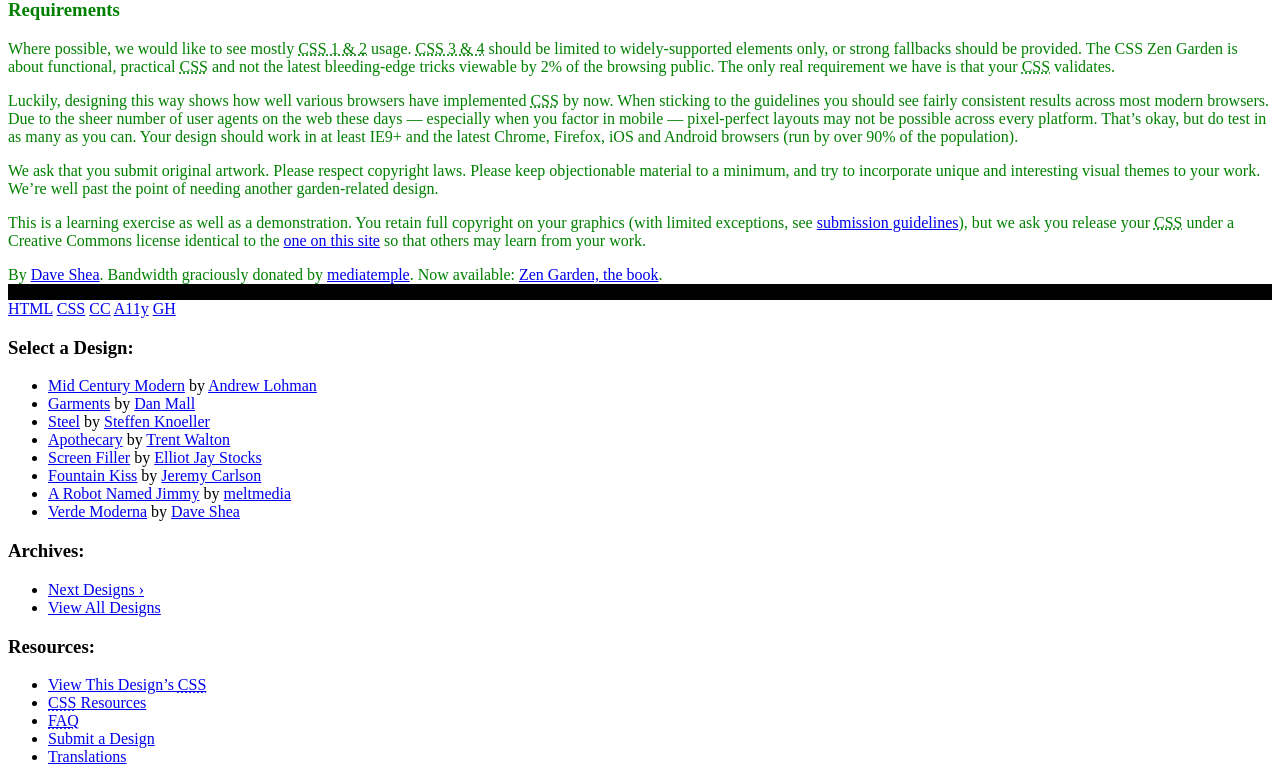
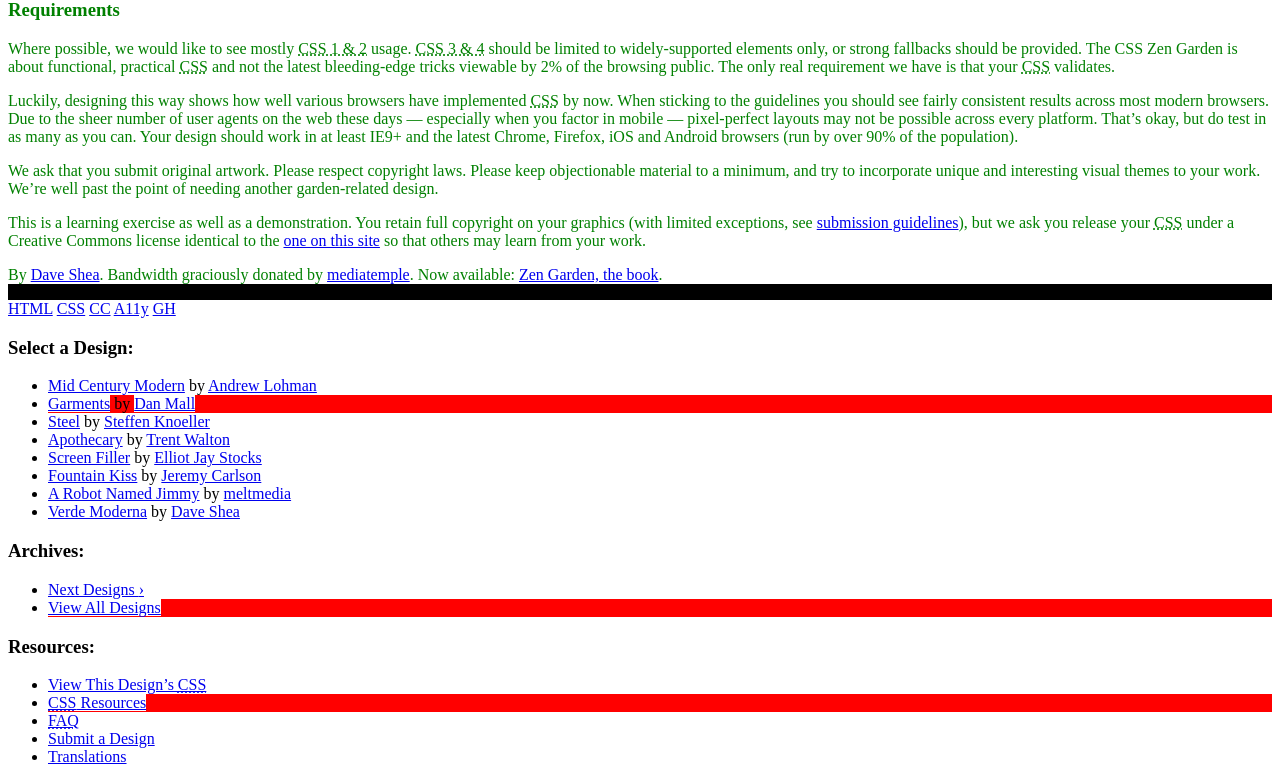
Before and after one commit to pondit/FTFL01-ITS-Laravel, a PHP site: page / in a window 1280 px wide. Shown: the part 791-1573 px from the top of the page. Run offline with PHP 8.4, Linux system fonts and the light colour scheme.

Commit message:
all the li elements selected that are second child of their parents

```diff
--- a/ITS_2014000057_Towfiqur_Rahman/day06/02_csszengarden/css/selector_examples.css
+++ b/ITS_2014000057_Towfiqur_Rahman/day06/02_csszengarden/css/selector_examples.css
@@ -15,3 +15,8 @@ div[role]{
 div[role="main"]{
 	background-color: black;
 }
+
+/*select all the li elements that are second child of their parents*/
+li:nth-child(2){
+	background-color: red;
+}
```
